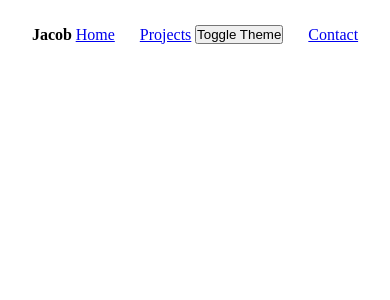
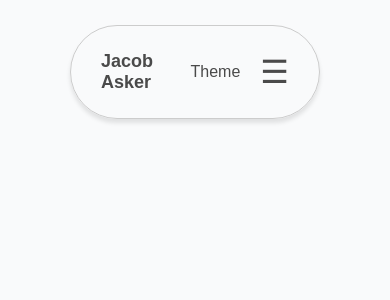
Before and after one commit to Jackan04/Portfolio, a React (Vite) app: page / in a window 390 px wide. Shown: the top 300 px of the page. Built offline with nearby package versions, Linux system fonts and the light colour scheme.

Commit message:
-Applied styling for header -Added some breakpont rules for mobile devices

```diff
--- a/src/components/Header.jsx
+++ b/src/components/Header.jsx
@@ -4,15 +4,19 @@ export default function Header(){
 
     return(
         <header>
-            <h1 className="header-logo">Jacob</h1>
+            <Link to="/" className="header-logo">Jacob Asker</Link>
 
               <nav>
                 <Link to="/">Home</Link>
                 <Link to="/projects">Projects</Link>
                 </nav>
+                <div className='header-controls-mobile'>
+                    <button className='theme-button-mobile'>Theme</button>
+                    <button className="hamburger">☰</button>
+                </div>
 
             <div className="header-controls">
-                <button className='theme-button'>Toggle Theme</button>
+                <button className='theme-button'>Theme</button>
                 <a href="mailto: jacob.asker@icloud.com">Contact</a>
             </div>
 
--- a/src/index.css
+++ b/src/index.css
@@ -1,10 +1,35 @@
+:root{
+    --gap-header: 20px;
+
+    --body: #4A4A4A;
+    --heading: #111111;
+    --grey-light: #F1F1F1;
+    --background: #F9FAFB;
+    --border: #ccc;
+
+    --background-dark: #212121;
+    --body-dark: #B0B3B8;
+    --heading-dark: #E5E7EB;
+    --border-dark: #555555;
+
+    --transition-global: 0.1s ease-in-out;
+}
+
 * {
     margin: 0;
     padding: 0;
+    font-family: sans-serif;
 }
 
 body{
+    background-color: var(--background);
+    display: flex;
+    flex-direction: column;
+}
 
+p, h1, h2, a, link, button{
+    color: var(--body);
+    text-decoration: none;
 }
 
 header{
@@ -12,15 +37,66 @@ header{
     padding: 25px 30px;
     justify-content: space-around;
     align-items: center;
+    border-radius: 3.125rem;
+    border: 1px solid var(--border);
+    box-shadow: 0 4px 4px 0 rgba(0, 0, 0, 0.10);
+    margin-top: 25px;
+    margin-left: 70px;
+    margin-right: 70px;
+    font-size: 1rem;
 }
 
+button{
+    border: none;
+    background-color: transparent;
+    font-size: 1rem;
+    cursor: pointer;
+    transition: var(--transition-global);
+}
+
+a, link{
+    transition: var(--transition-global);
+}
+
+button:hover, a:hover, link:hover{
+    opacity: 0.8;
+}
+
+button:active, a:active, link:active{
+    transform: translateY(2px);
+}
+
+.hamburger, .header-controls-mobile, .theme-button-mobile{
+    display: none;
+}
+
+
+
 .header-logo{
-    font-size: 16px;
+    font-size: 18px;
     font-weight: 600;
 }
 
 nav, .header-controls{
     display: flex;
     align-items: center;
-    gap: 25px;
+    gap: var(--gap-header);
 }
+
+@media (max-width: 768px) {
+
+  nav, .header-controls {
+    display: none;
+  }
+  .hamburger, .header-controls-mobile, .theme-button-mobile {
+    display: block;
+    display: flex;
+    align-items: center;
+    gap: var(--gap-header)
+  }
+
+  .hamburger{
+    font-size: 2rem;
+  }
+
+}
```
